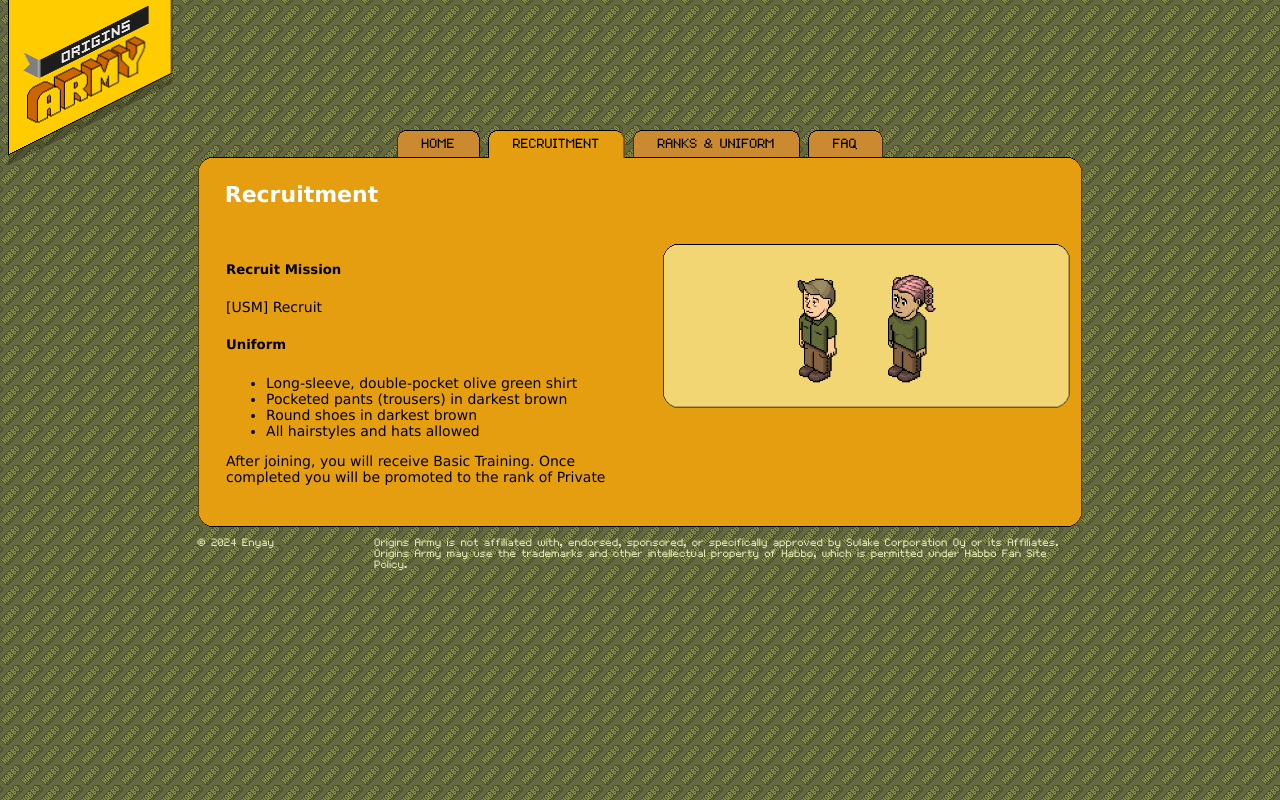
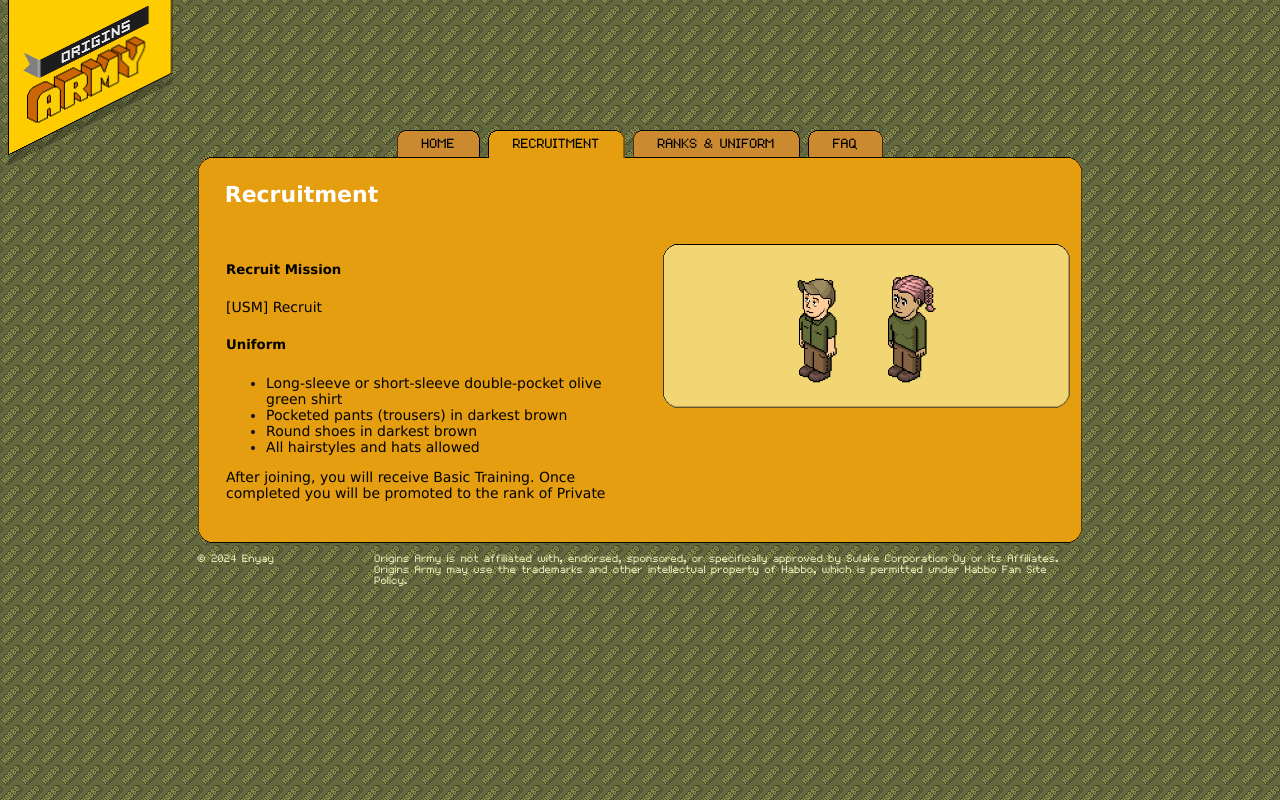
Before and after one commit to SLindup/originsarmy, a plain HTML site: page recruitment.html in a window 1280 px wide. Drawn offline with Linux system fonts and the light colour scheme.

Commit message:
update uniform

```diff
--- a/recruitment.html
+++ b/recruitment.html
@@ -39,14 +39,12 @@
                     <p>[USM] Recruit</p>
                     <h5>Uniform</h5>
                     <ul>
-                        <li>Long-sleeve, double-pocket olive green shirt</li>
+                        <li>Long-sleeve or short-sleeve double-pocket olive green shirt</li>
                         <li>Pocketed pants (trousers) in darkest brown</li>
                         <li>Round shoes in darkest brown</li>
                         <li>All hairstyles and hats allowed</li>
                     </ul>
-                    <p>After joining, you will receive Basic Training. Once completed you will be promoted to the rank
-                        of
-                        Private</p>
+                    <p>After joining, you will receive Basic Training. Once completed you will be promoted to the rank of Private</p>
                 </div>
                 <div class="rightColumn">
                     <div class="pixel-corners yellow uniform-container">
```
